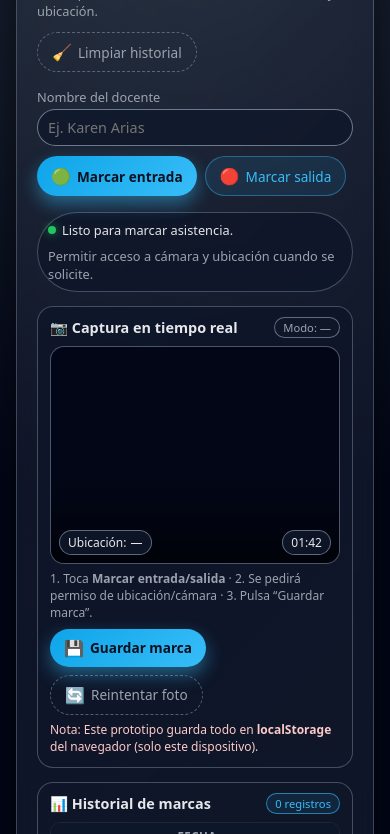
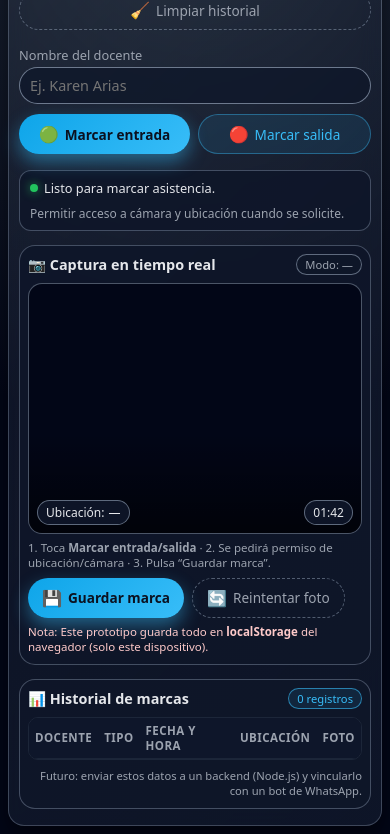
Before and after one commit to ItsTimmySV/teachers, a plain HTML site: page index.html in a window 390 px wide. Shown: the part 84-918 px from the top of the page. Drawn offline with Linux system fonts and the light colour scheme.

Commit message:
Update index.html

```diff
--- a/index.html
+++ b/index.html
@@ -372,6 +372,93 @@
 
     .hidden {
       display: none !important;
+    }
+
+    /* ================== MOBILE (pantallas pequeñas) ================== */
+    @media (max-width: 600px) {
+      body {
+        padding: 8px;
+      }
+
+      .container {
+        padding: 12px 10px 16px;
+        border-radius: 16px;
+        box-shadow: 0 12px 24px rgba(0,0,0,0.5);
+      }
+
+      header {
+        flex-direction: column;
+        align-items: flex-start;
+        gap: 8px;
+      }
+
+      h1 {
+        font-size: 1.1rem;
+      }
+
+      .subtitle {
+        font-size: 0.75rem;
+      }
+
+      #btnClearAll {
+        align-self: stretch;
+        justify-content: center;
+        width: 100%;
+      }
+
+      .form-row {
+        flex-direction: column;
+        align-items: stretch;
+      }
+
+      .btn-group {
+        width: 100%;
+      }
+
+      .btn-group button {
+        flex: 1;
+        justify-content: center;
+      }
+
+      .status-bar {
+        flex-direction: column;
+        align-items: flex-start;
+        border-radius: 12px;
+      }
+
+      .status-bar .subtitle {
+        width: 100%;
+      }
+
+      .card {
+        padding: 8px 8px 10px;
+      }
+
+      .marks-table-wrapper {
+        max-height: 220px;
+      }
+
+      table {
+        font-size: 0.7rem;
+      }
+
+      th, td {
+        padding: 5px 6px;
+      }
+
+      .small-label {
+        font-size: 0.72rem;
+      }
+    }
+
+    @media (max-width: 400px) {
+      h1 {
+        font-size: 1rem;
+      }
+      .photo-thumb {
+        width: 32px;
+        height: 24px;
+      }
     }
   </style>
 </head>
```
